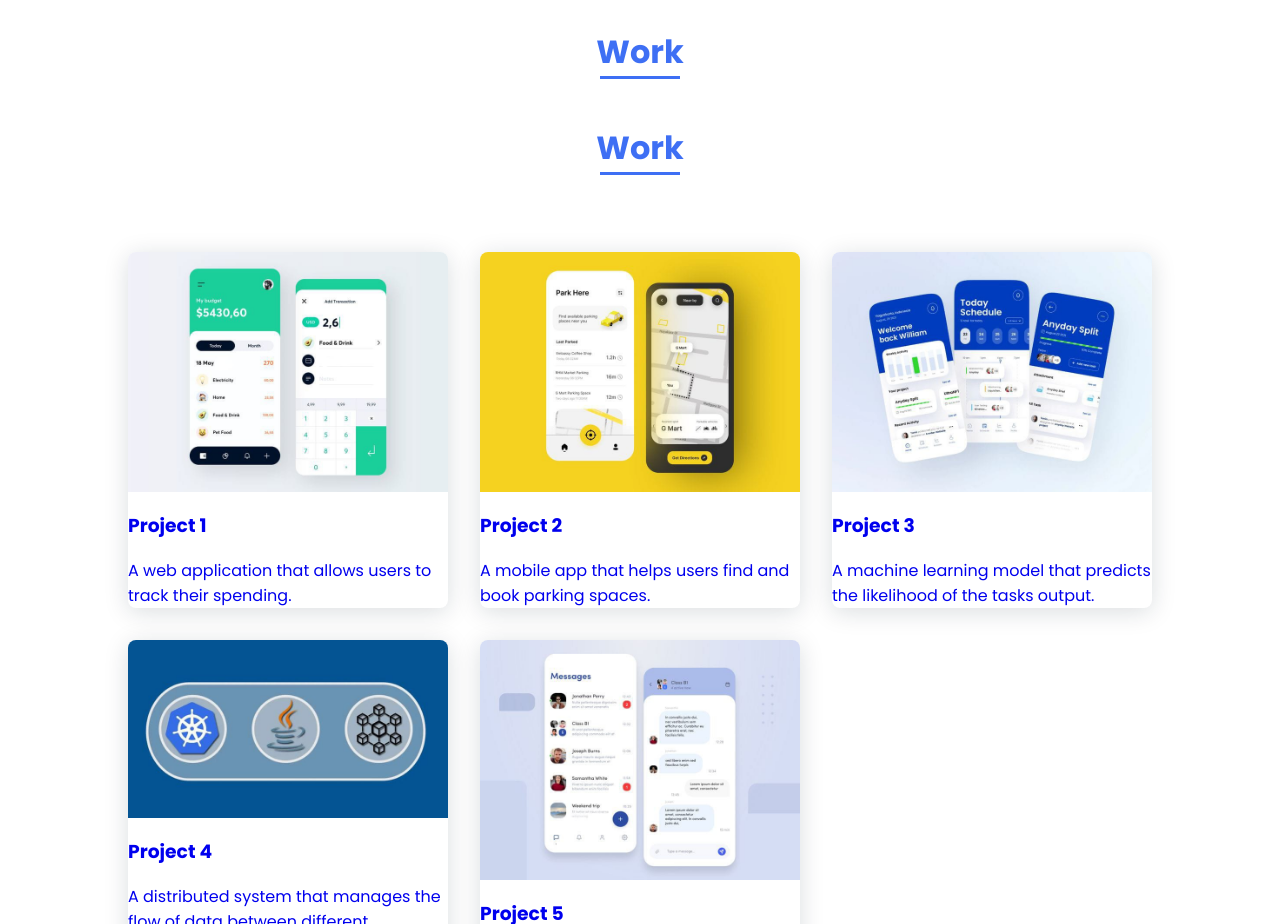
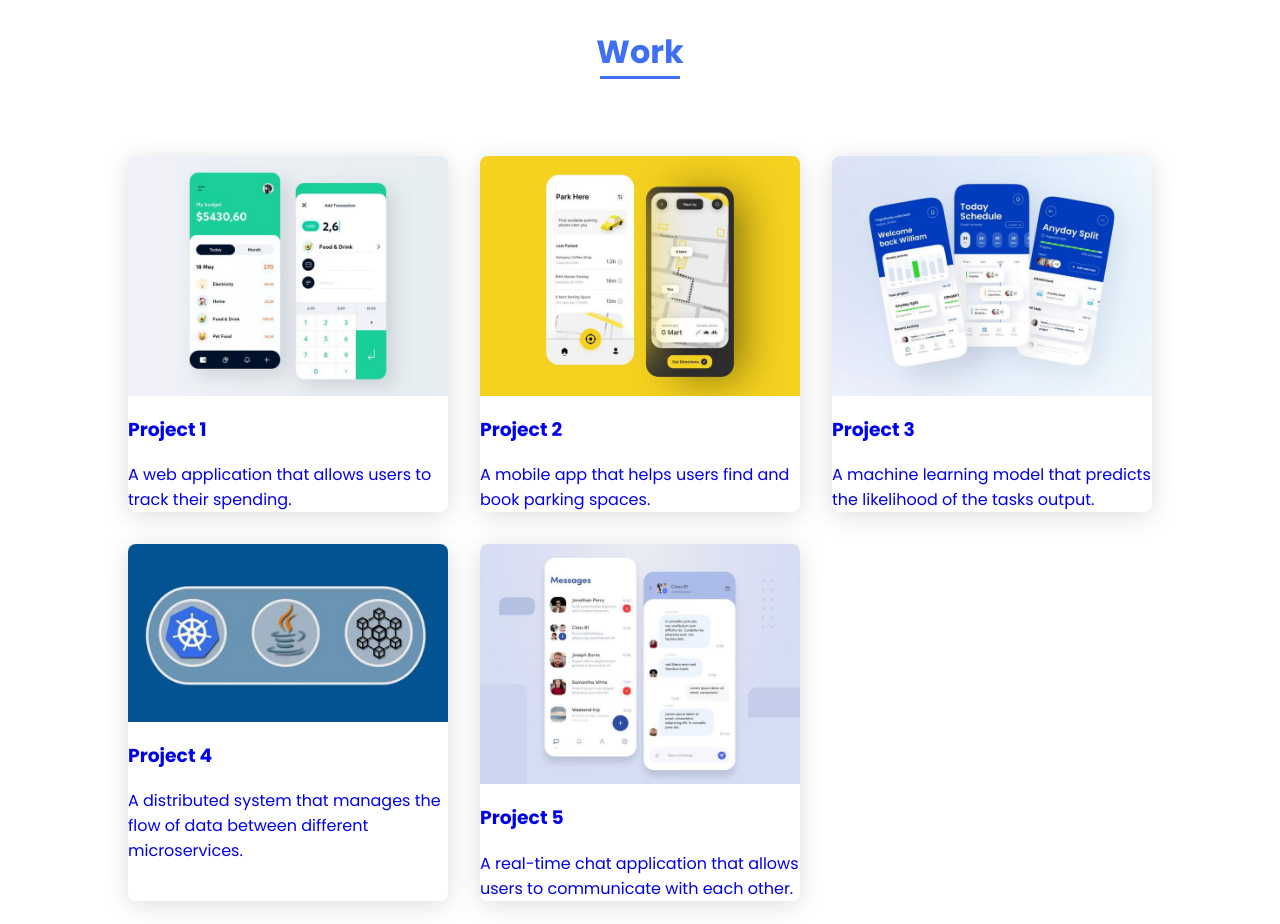
Before and after one commit to sajadtlpr/in, a plain HTML site: page index.html in a window 1280 px wide. Shown: the part 2320-3244 px from the top of the page. Drawn offline with nearby package versions, Linux system fonts and the light colour scheme.

Commit message:
Update index.html

```diff
--- a/index.html
+++ b/index.html
@@ -161,7 +161,6 @@
       <!--===== WORK =====-->
 <section class="work">
   <h2 class="section-title">Work</h2>
-<h2 class="section-title">Work</h2>
 
     <div class="work__container bd-grid">
       <a href="#" class="work__img">
```
